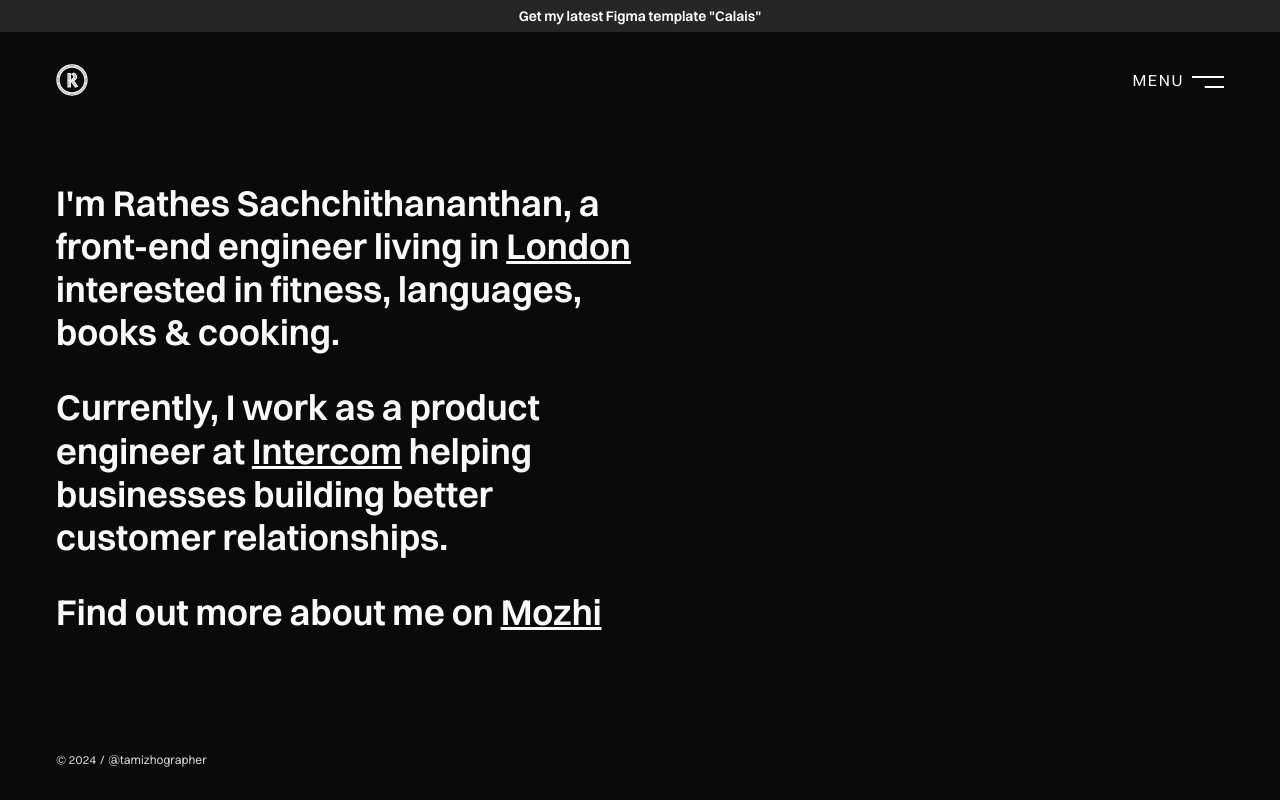
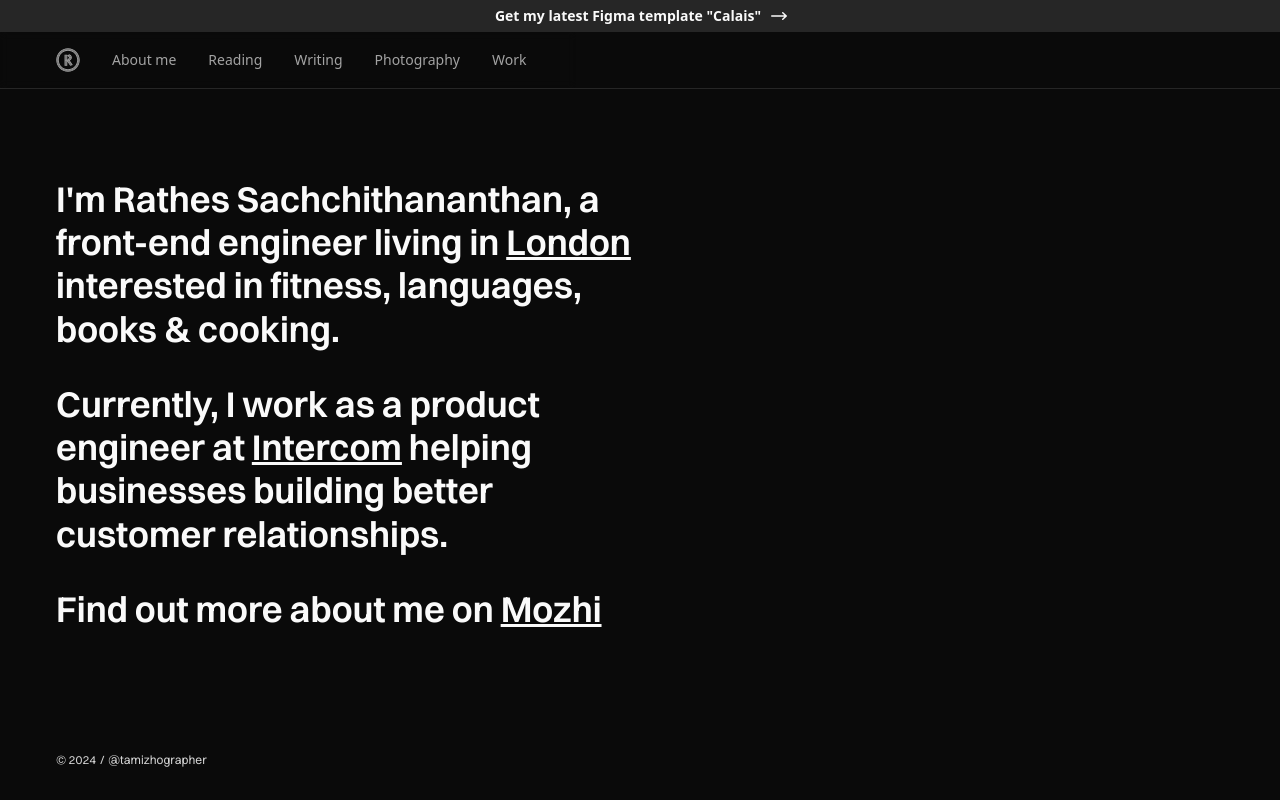
Before and after one commit to rathesDot/rathes.me, a Next.js app: page / in a window 1280 px wide. Built offline with nearby package versions, Linux system fonts and the light colour scheme.

Commit message:
♻️ Replace old navigation

```diff
--- a/src/layouts/PageLayout/PageLayout.tsx
+++ b/src/layouts/PageLayout/PageLayout.tsx
@@ -1,8 +1,9 @@
 import React from "react"
 import { cx } from "class-variance-authority"
 
-import { Footer, Navigation } from "../../patterns"
-import Link from "next/link"
+import { Footer } from "../../patterns"
+import { Logo } from "../../components"
+import * as Navbar from "../../patterns/Navigation/Navbar"
 
 const PageLayout: React.FC<React.PropsWithChildren<{ className?: string }>> = ({
   children,
@@ -10,14 +11,22 @@ const PageLayout: React.FC<React.PropsWithChildren<{ className?: string }>> = ({
 }) => {
   return (
     <main className="flex min-h-screen flex-col font-sans">
-      <Link
-        href="/store/calais"
-        className="fixed inset-x-0 z-40 flex h-8 items-center justify-center bg-neutral-800 text-center text-sm font-semibold text-neutral-50 antialiased"
-      >
-        Get my latest Figma template "Calais"
-      </Link>
-      <Navigation />
-      <div className={cx("mt-24 md:mt-32", className)}>{children}</div>
+      <Navbar.Root>
+        <Navbar.Banner href="/store/calais">
+          Get my latest Figma template "Calais"
+        </Navbar.Banner>
+        <Navbar.Menu>
+          <Navbar.Item href="/">
+            <Logo className="h-6 w-6" />
+          </Navbar.Item>
+          <Navbar.Item href="/about">About me</Navbar.Item>
+          <Navbar.Item href="/reading">Reading</Navbar.Item>
+          <Navbar.Item href="/writing">Writing</Navbar.Item>
+          <Navbar.Item href="/photos">Photography</Navbar.Item>
+          <Navbar.Item href="/work">Work</Navbar.Item>
+        </Navbar.Menu>
+      </Navbar.Root>
+      <div className={cx("mt-8", className)}>{children}</div>
       <Footer />
     </main>
   )
```
